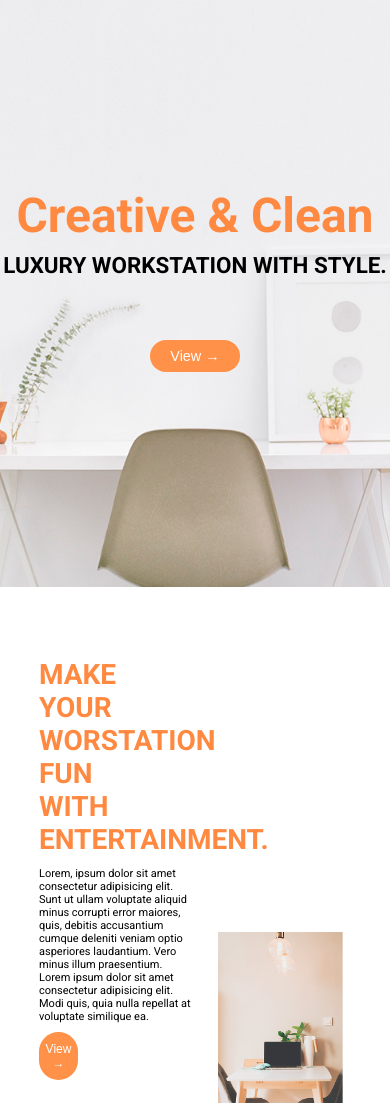
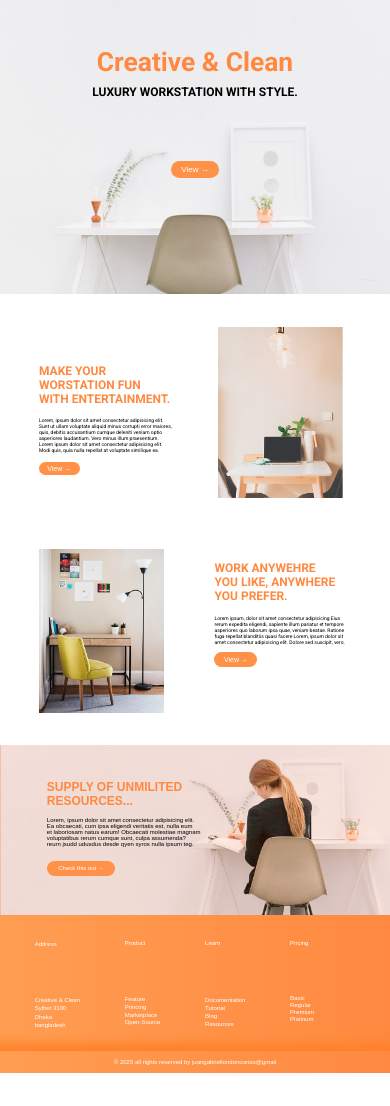
Before and after one commit to juangabriellondonoarias/Creative-Clean, a plain HTML site: page index.html in a window 390 px wide. Shown: the top 1106 px of the page. After the commit the page ends 1073 px from the top, so only its background shows below. Drawn offline with Linux system fonts and the light colour scheme.

Commit message:
cuarto commit actulizacion-media de 481-769

```diff
--- a/styles/styles.css
+++ b/styles/styles.css
@@ -324,3 +324,123 @@ footer a{
             margin-right: 13%;
         }
 }
+
+@media (max-width:768px){
+
+        .primero{
+            zoom:0.5;
+        }
+
+        h1{
+            font-size: 80px;
+        }
+
+        h2{
+            font-size: 35px;
+        }
+
+        .boton{
+            margin-bottom: 33%;
+            font-size: 20px;
+        }
+
+        h3{
+            font-size: 16px;
+        }
+
+        .segundo p{
+            font-size: 7px;
+        }
+
+        .boton2{
+        font-size: 8px;
+        padding: 4px 0px;
+        width: 28%;
+        }
+
+        .tercero p{
+            font-size: 7px;
+        }
+
+        .boton3{
+        font-size: 8px;
+        padding: 5px 0px;
+        width: 12%
+        }
+
+        .cuarto{
+            zoom: 0.4;
+        }
+
+        h4{
+            font-size: 40px;
+        }
+
+        footer a{
+            font-size: 8px;
+        }
+
+        .p{
+            font-size: 8px;
+        }
+}
+
+@media (max-width:480px){
+
+    h1{
+        font-size: 66px;
+    }
+
+    h2{
+        font-size: 30px;
+    }
+
+    .primero{
+        zoom: 0.4;
+    }
+
+    h3{
+        font-size: 12px;
+    }
+
+    .segundo p{
+        font-size: 5px;
+    }
+
+    .tercero p{
+        font-size: 5px;
+    }
+
+    .boton2{
+        font-size: 7px;
+        padding: 3px 0px;
+        width: 26%;
+    }
+
+    .boton3{
+        font-size: 7px;
+        padding: 4px 0px;
+        width: 11%;
+    }
+
+    .cuarto{
+        zoom: 0.3;
+    }
+
+    .ultimo p{
+        font-size: 20px;
+    }
+
+    .boton4{
+        width: 20%;
+        font-size: 20px;
+    }
+
+    footer a{
+        font-size: 6px;
+    }
+
+    .p{
+        font-size: 6px;
+    }
+}
```
